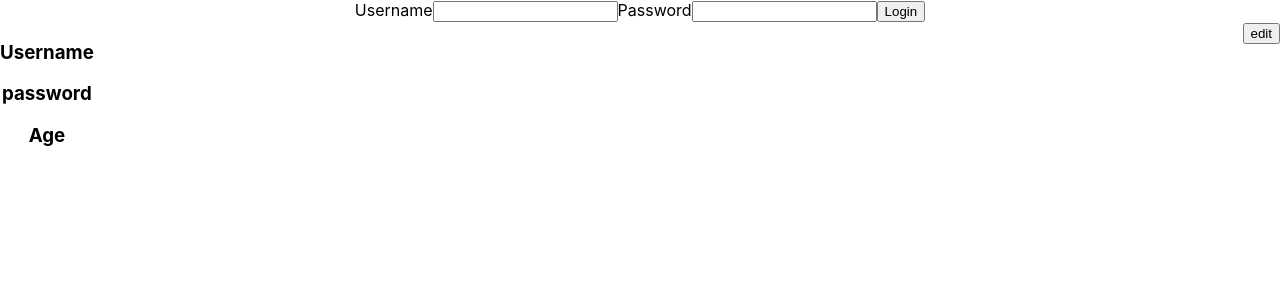
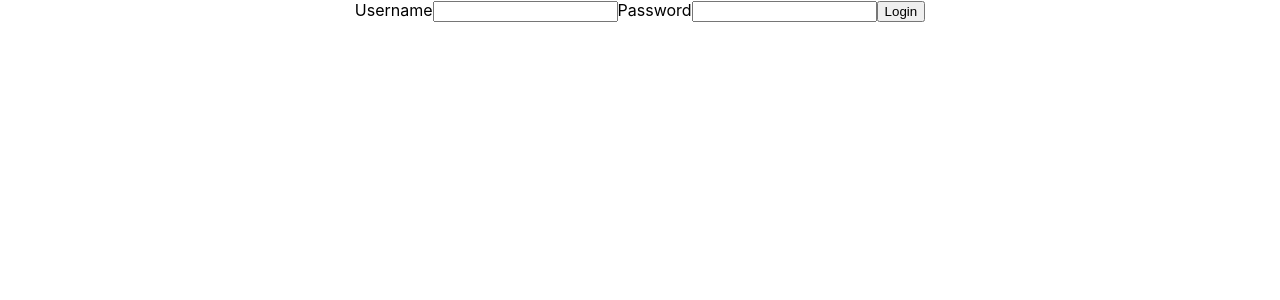
Before and after one commit to rodrygors/UpgradeHubBackendFrontend, a React (Create React App) app in the folder frontend/: page /user in a window 1280 px wide. Shown: the top 300 px of the page. Built offline with nearby package versions, Linux system fonts and the light colour scheme.

Commit message:
Added user info to user component

```diff
--- a/frontend/src/App.js
+++ b/frontend/src/App.js
@@ -23,9 +23,11 @@ function App() {
         )}
 
         <Switch>
-          <Route path="/user">
-            <User />
-          </Route>
+          {isLogged && (
+            <Route path="/user">
+              <User user={user} />
+            </Route>
+          )}
         </Switch>
       </div>
     </Router>
--- a/frontend/src/components/User/User.js
+++ b/frontend/src/components/User/User.js
@@ -6,31 +6,32 @@ import UserForm from "./UserForm";
 
 
 
-const User = () => {
+const User = ({ user }) => {
   const [edit, setEdit] = useState(false);
 
   return (
-            <div style={{display: 'flex', flexDirection: 'row', justifyContent: 'space-between'}}>
+    <div
+      style={{
+        display: "flex",
+        flexDirection: "row",
+        justifyContent: "space-between",
+      }}
+    >
       <div>
-                    <h3>Username</h3>
-                    <h3>password</h3>
-                    <h3>Age</h3>
-
+        <h3>Username: {user.name}</h3>
+        <h3>password: {user.password}</h3>
+        <h3>Age: {user.age}</h3>
       </div>
-                <div>
-                 {edit ? (
-                    <UserForm />
-                    ) : (
-                    null )}
-                </div>
+      <div>{edit ? <UserForm /> : null}</div>
       <div>
         {edit ? (
           <button onClick={() => setEdit(false)}>edit</button>
         ) : (
-                            <button onClick={() => setEdit(true)}>edit</button> )}
+          <button onClick={() => setEdit(true)}>edit</button>
+        )}
       </div>
     </div>
-        )
-}
+  );
+};
 
 export default User;
```
Also changed, not shown: frontend/src/components/User/UserForm.js (+6 -8 lines). Lines whose indentation alone changed are shown as unchanged.
